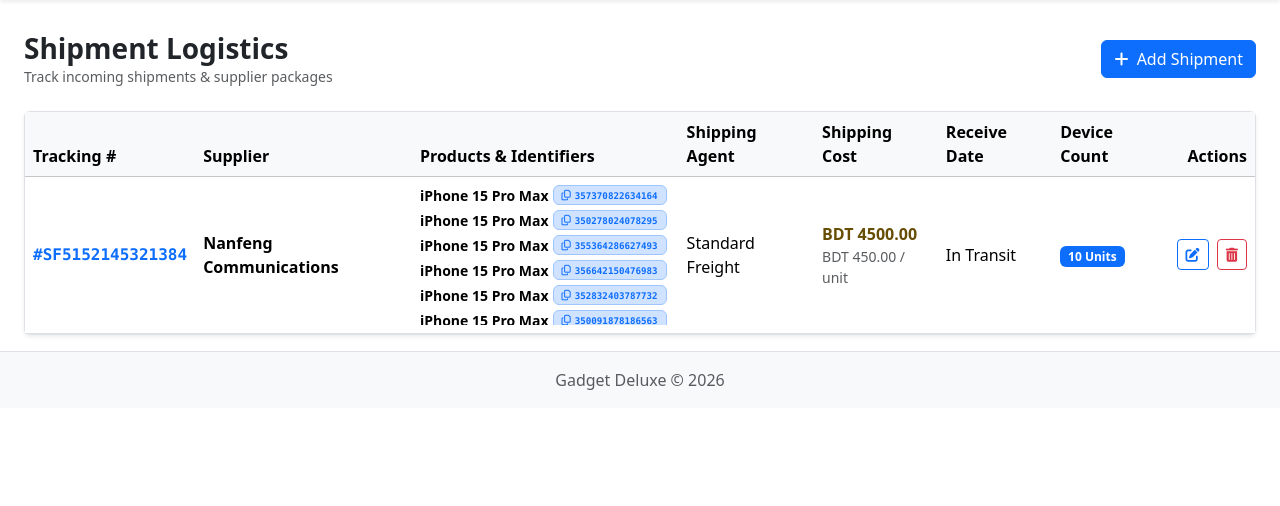
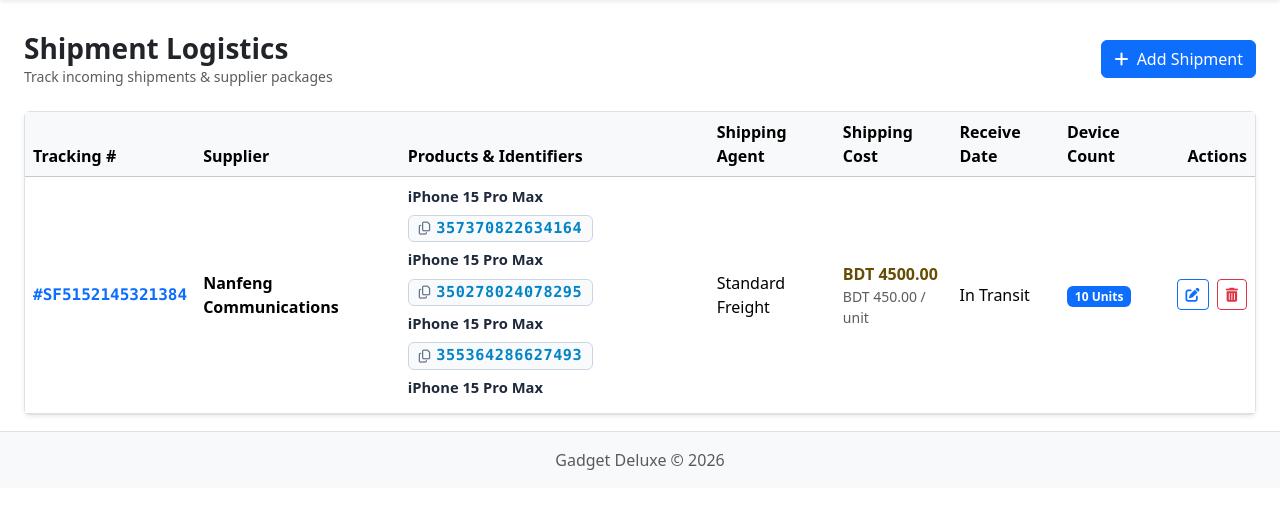
Before and after one commit to jubaerkhan49/gadget-deluxe, a Django app: page /shipments/ in a window 1280 px wide; the page is wider, and only the part inside the window is pictured. Shown: the part 105-611 px from the top of that part. Run offline with Django 5.2, Linux system fonts and the light colour scheme; a user stored in the database is signed in; data comes from the database, SQL or seed files in the repository; parts of the project's set-up code (start-up, migrations or seed data) failed here and were passed over; some libraries are stand-ins or nearby versions.

Commit message:
Refine shipment devices UI with larger 0.95rem IMEI font and sleek copy button chips

```diff
--- a/backend/templates/shipments/list.html
+++ b/backend/templates/shipments/list.html
@@ -19,33 +19,102 @@
     transition: background-color 0.15s ease-in-out;
 }
 .shipment-row:hover {
-    background-color: rgba(var(--bs-primary-rgb), 0.05) !important;
+    background-color: rgba(13, 110, 253, 0.04) !important;
 }
-.copy-imei-badge {
-    cursor: pointer;
-    transition: all 0.2s ease;
-    user-select: none;
+.devices-list {
+    display: flex;
+    flex-direction: column;
+    gap: 6px;
+    max-height: 220px;
+    overflow-y: auto;
+    padding-right: 4px;
+}
+.devices-list::-webkit-scrollbar {
+    width: 4px;
+}
+.devices-list::-webkit-scrollbar-track {
+    background: transparent;
+}
+.devices-list::-webkit-scrollbar-thumb {
+    background: #cbd5e1;
+    border-radius: 4px;
+}
+.devices-list::-webkit-scrollbar-thumb:hover {
+    background: #94a3b8;
+}
+
+.device-entry {
+    display: flex;
+    align-items: center;
+    flex-wrap: wrap;
+    gap: 8px;
+}
+.device-model-name {
+    font-weight: 600;
+    font-size: 0.92rem;
+    color: #1e293b;
+}
+[data-bs-theme="dark"] .device-model-name {
+    color: #f1f5f9;
+}
+
+.copy-imei-btn {
     display: inline-flex;
     align-items: center;
+    gap: 6px;
+    background-color: #f8fafc;
+    border: 1px solid #cbd5e1;
+    border-radius: 6px;
+    padding: 3px 10px;
+    cursor: pointer;
+    transition: all 0.18s ease-in-out;
+    user-select: none;
+    line-height: 1.3;
 }
-.copy-imei-badge:hover {
-    background-color: var(--bs-primary) !important;
-    color: #fff !important;
-    border-color: var(--bs-primary) !important;
+[data-bs-theme="dark"] .copy-imei-btn {
+    background-color: #1e293b;
+    border-color: #334155;
+}
+.copy-imei-btn .imei-val {
+    font-family: ui-monospace, SFMono-Regular, Menlo, Monaco, Consolas, "Liberation Mono", "Courier New", monospace;
+    font-size: 0.95rem; /* Larger, very legible IMEI font */
+    font-weight: 700;
+    color: #0284c7;
+    letter-spacing: 0.6px;
+}
+[data-bs-theme="dark"] .copy-imei-btn .imei-val {
+    color: #38bdf8;
+}
+.copy-imei-btn .copy-icon {
+    font-size: 0.82rem;
+    color: #64748b;
+    transition: transform 0.15s ease, color 0.15s ease;
+}
+.copy-imei-btn:hover {
+    background-color: #e0f2fe;
+    border-color: #38bdf8;
+    box-shadow: 0 2px 5px rgba(2, 132, 199, 0.15);
     transform: translateY(-1px);
-    box-shadow: 0 2px 4px rgba(0,0,0,0.1);
 }
-.copy-imei-badge:hover code,
-.copy-imei-badge:hover i {
-    color: #fff !important;
+.copy-imei-btn:hover .imei-val {
+    color: #0369a1;
 }
-.copy-imei-badge:active {
+.copy-imei-btn:hover .copy-icon {
+    color: #0284c7;
+    transform: scale(1.15);
+}
+.copy-imei-btn:active {
     transform: scale(0.96);
 }
-.devices-scroll-container {
-    max-height: 140px;
-    overflow-y: auto;
-    scrollbar-width: thin;
+.copy-imei-btn.copied {
+    background-color: #dcfce7 !important;
+    border-color: #4ade80 !important;
+}
+.copy-imei-btn.copied .imei-val {
+    color: #15803d !important;
+}
+.copy-imei-btn.copied .copy-icon {
+    color: #16a34a !important;
 }
 </style>
 
@@ -70,17 +139,18 @@
                     <td><code class="text-primary fs-6 fw-bold">#{{ shipment.tracking_number }}</code></td>
                     <td class="fw-semibold">{{ shipment.supplier.name }}</td>
                     <td>
-                        <div class="devices-scroll-container pe-1">
+                        <div class="devices-list">
                             {% for dev in shipment.devices.all %}
-                            <div class="small d-flex align-items-center gap-1 mb-1">
-                                <span class="fw-semibold text-truncate" style="max-width: 150px;">{{ dev.model }}</span>
+                            <div class="device-entry">
+                                <span class="device-model-name">{{ dev.model }}</span>
                                 {% if dev.imei %}
-                                <span class="badge bg-primary-subtle text-primary border border-primary-subtle copy-imei-badge py-1 px-2" data-imei="{{ dev.imei }}" title="Click to copy IMEI">
-                                    <i class="fa-regular fa-copy me-1"></i><code class="text-primary">{{ dev.imei }}</code>
+                                <span class="copy-imei-btn" data-imei="{{ dev.imei }}" title="Click to copy IMEI">
+                                    <i class="fa-regular fa-copy copy-icon"></i>
+                                    <span class="imei-val">{{ dev.imei }}</span>
                                 </span>
                                 {% endif %}
                                 {% if dev.serial_number and dev.serial_number != dev.imei %}
-                                <span class="text-muted" style="font-size: 0.75rem;">(SN: {{ dev.serial_number }})</span>
+                                <span class="badge bg-light text-muted border border-light-subtle small fw-normal">SN: {{ dev.serial_number }}</span>
                                 {% endif %}
                             </div>
                             {% empty %}
@@ -243,8 +313,9 @@
                                                 <td class="fw-semibold">{{ dev.model }}</td>
                                                 <td>
                                                     {% if dev.imei %}
-                                                    <span class="badge bg-primary-subtle text-primary border border-primary-subtle copy-imei-badge py-1 px-2" data-imei="{{ dev.imei }}" title="Click to copy IMEI">
-                                                        <i class="fa-regular fa-copy me-1"></i><code class="text-primary">{{ dev.imei }}</code>
+                                                    <span class="copy-imei-btn py-1" data-imei="{{ dev.imei }}" title="Click to copy IMEI">
+                                                        <i class="fa-regular fa-copy copy-icon"></i>
+                                                        <span class="imei-val">{{ dev.imei }}</span>
                                                     </span>
                                                     {% else %}
                                                     <span class="text-muted">-</span>
@@ -707,23 +778,21 @@
         }
     }
 
-    // Global event listener for click-to-copy IMEI badges
+    // Global event listener for click-to-copy IMEI buttons
     document.addEventListener('click', function(e) {
-        const copyBadge = e.target.closest('.copy-imei-badge');
-        if (copyBadge) {
+        const copyBtn = e.target.closest('.copy-imei-btn');
+        if (copyBtn) {
             e.stopPropagation();
             e.preventDefault();
-            const imei = copyBadge.getAttribute('data-imei');
+            const imei = copyBtn.getAttribute('data-imei');
             if (imei) {
-                const originalHtml = copyBadge.innerHTML;
+                const originalHtml = copyBtn.innerHTML;
                 copyTextToClipboard(imei).then(() => {
-                    copyBadge.innerHTML = '<i class="fa-solid fa-check text-success me-1"></i>Copied!';
-                    copyBadge.classList.add('bg-success-subtle', 'text-success', 'border-success-subtle');
-                    copyBadge.classList.remove('bg-primary-subtle', 'text-primary', 'border-primary-subtle');
+                    copyBtn.classList.add('copied');
+                    copyBtn.innerHTML = '<i class="fa-solid fa-check copy-icon"></i><span class="imei-val">Copied!</span>';
                     setTimeout(() => {
-                        copyBadge.innerHTML = originalHtml;
-                        copyBadge.classList.remove('bg-success-subtle', 'text-success', 'border-success-subtle');
-                        copyBadge.classList.add('bg-primary-subtle', 'text-primary', 'border-primary-subtle');
+                        copyBtn.classList.remove('copied');
+                        copyBtn.innerHTML = originalHtml;
                     }, 1500);
                 }).catch(err => {
                     console.error('Failed to copy IMEI: ', err);
```
